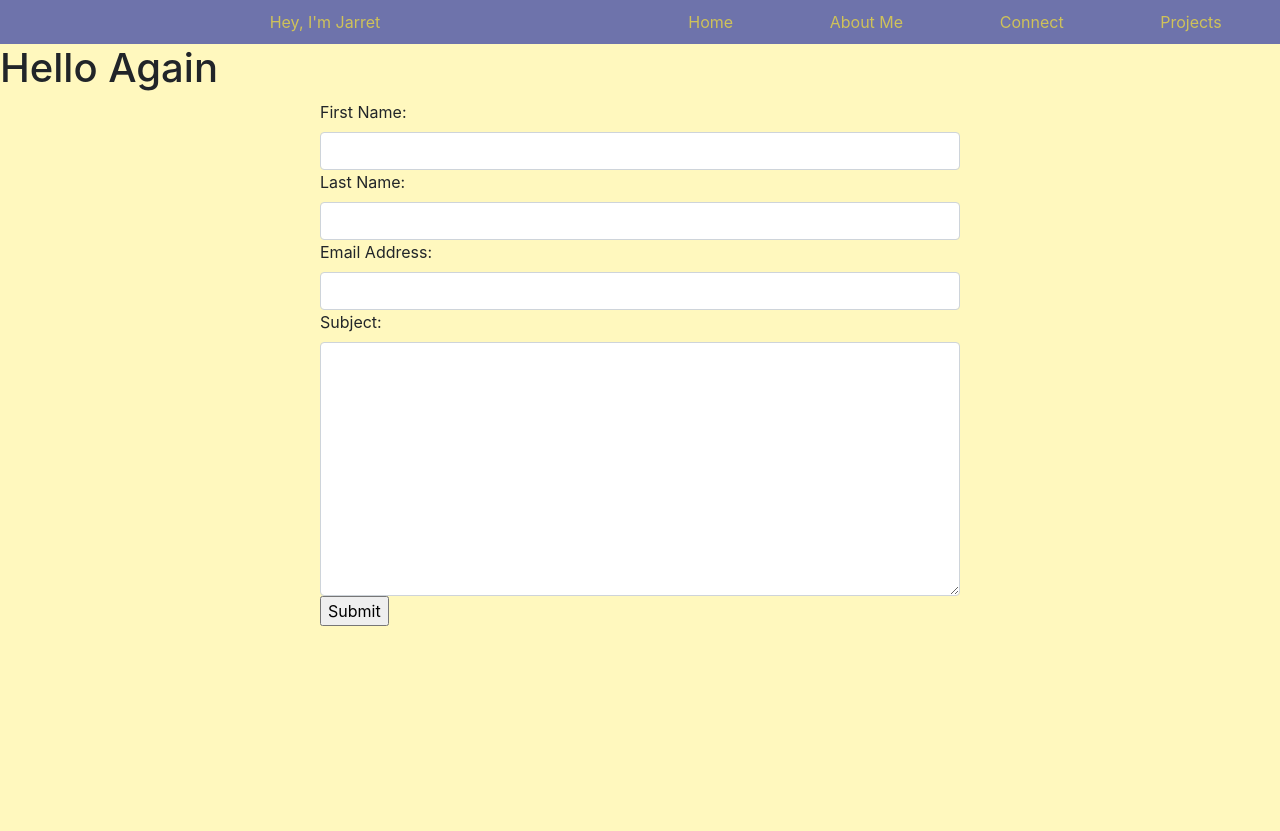
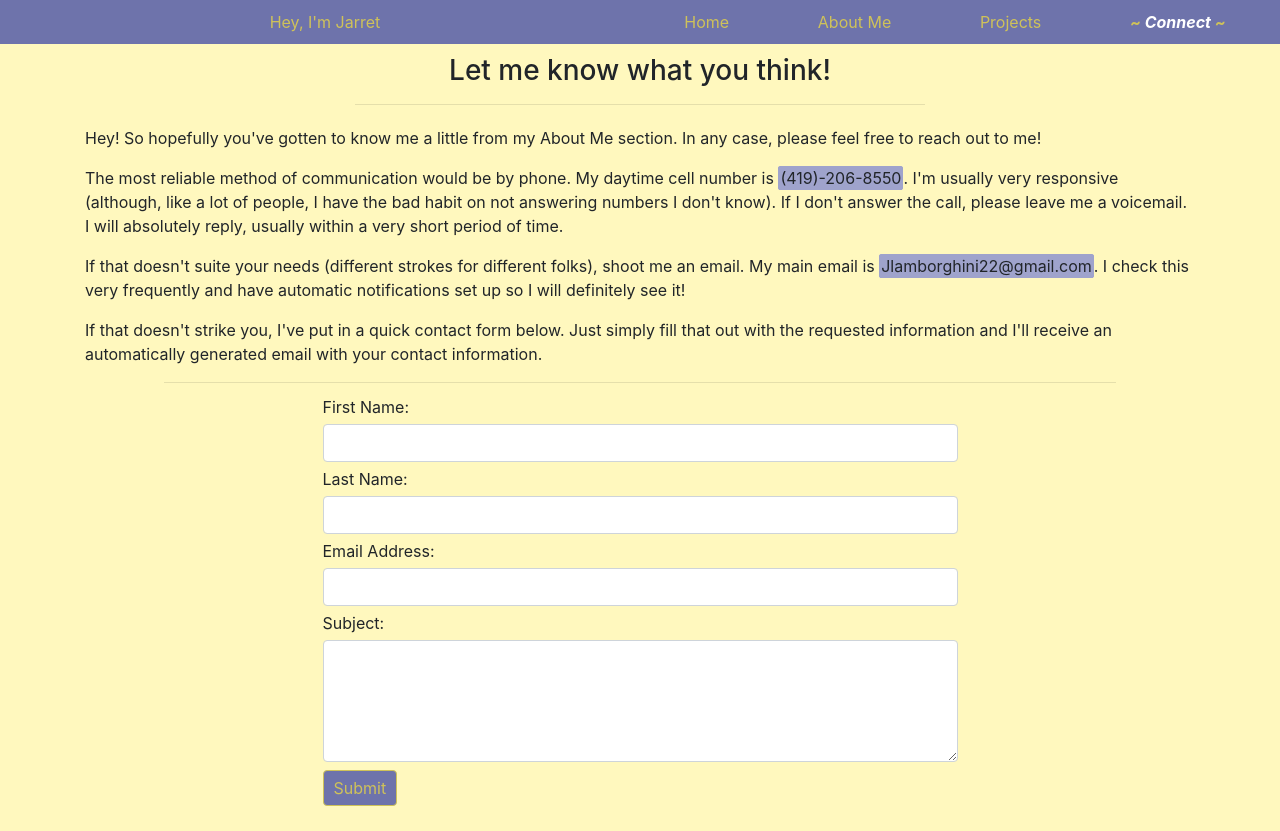
Before and after one commit to CarnsJalone/Personal, a Django app: page /connect/ in a window 1280 px wide. Before the commit the page ends 626 px from the top, so only its background shows below. Run offline with Django 3.2, Linux system fonts and the light colour scheme; parts of the project's set-up code (start-up, migrations or seed data) failed here and were passed over; some libraries are stand-ins or nearby versions.

Commit message:
CSS Updates

```diff
--- a/Personal/Home/forms.py
+++ b/Personal/Home/forms.py
@@ -20,7 +20,7 @@
     email.widget.attrs.update({ 'class' : 'form-control', 'id' : 'connect_page_form_email'})
 
     body = forms.CharField(widget=forms.Textarea, label="Subject")
-    body.widget.attrs.update({ 'class' : 'form-control', 'id' : 'connect_page_form_body'})
+    body.widget.attrs.update({ 'class' : 'form-control', 'id' : 'connect_page_form_body', 'rows' : '5'})
 
     class Meta:
         model = Connector
--- a/Personal/Home/templates/base.html
+++ b/Personal/Home/templates/base.html
@@ -25,10 +25,10 @@
       <div id="main_header_inner">
         <div id="main_header_left_half"><p>Hey, I'm Jarret</p></div>
         <div id="main_header_right_half">
-          <a href="{% url 'home' %}"><p>Home</p></a>
-          <a href="{% url 'about_me' %}"><p>About Me</p></a>
-          <a href="{% url 'connect' %}"><p>Connect</p></a>
-          <a href="{% url 'projects_home_page' %}"><p>Projects</p></a>
+          <a href="{% url 'home' %}" class="{% if navbar == 'home' %} active_header_link {% else %} inactive_header_link {% endif %}"><p>Home</p></a>
+          <a href="{% url 'about_me' %}" class="{% if navbar == 'about_me' %} active_header_link {% else %} inactive_header_link {% endif %}"><p>About Me</p></a>
+          <a href="{% url 'projects_home_page' %}" class="{% if navbar == 'projects' %} active_header_link {% else %} inactive_header_link {% endif %}"><p>Projects</p></a>
+          <a href="{% url 'connect' %}" class="{% if navbar == 'connect' %} active_header_link {% else %} inactive_header_link {% endif %}"><p>Connect</p></a>
         </div>
       </div>
     </div>
--- a/Personal/Home/templates/connect.html
+++ b/Personal/Home/templates/connect.html
@@ -2,15 +2,42 @@
 
 {% block connect %}
 
-    <h1>Hello Again</h1>
+    <div class="page_header_container container">
+        <div class="page_header_text">
+            <h3>Let me know what you think!</p>
+        </div>
 
-    <div id="connect_page_form_div">
-         <form id="connect_page_form_form" action="/connect/thanks_for_reaching_out/" method="POST">
-            {% csrf_token %}
-            {{ form }}
-            <input type="submit" id="connect_page_form_submit_button">
-         </form>
+        <hr style="width:50%">
+    </div>
 
+    <div id="connect_page_outer_container">
+
+        <div id="connect_page_introductory_text_container" class="container">
+            <p>Hey! So hopefully you've gotten to know me a little from my About Me section.
+            In any case, please feel free to reach out to me!</p>
+
+            <p>The most reliable method of communication would be by phone. My daytime cell number is <a href="tel://14192068550" target="_top">(419)-206-8550</a>. I'm
+            usually very responsive (although, like a lot of people, I have the bad habit on not answering numbers I don't know). If I don't answer the call,
+            please leave me a voicemail. I will absolutely reply, usually within a very short period of time.</p>
+
+            <p>If that doesn't suite your needs (different strokes for different folks), shoot me an email. My main email is
+            <a href="mailto:JLamborghini22@gmail.com?Subject=Hey%20Jarret%2C%20this%20is%20(tell%20me%20your%20name%20here)...&body=Just%20want%20to%20say%20that%20you%20rock!%20(Just%20kidding%20put%20your%20own%20message%20here.)">Jlamborghini22@gmail.com</a>. I check this very frequently and have automatic notifications set up so I will definitely see it!</p>
+
+            <p>If that doesn't strike you, I've put in a quick contact form below. Just simply fill that out with the requested information and I'll receive
+            an automatically generated email with your contact information.</p>
+
+        </div>
+
+        <hr id="connect_page_text_form_seperation_hr">
+
+        <div id="connect_page_form_div">
+            <form id="connect_page_form_form" action="/connect/thanks_for_reaching_out/" method="POST">
+                {% csrf_token %}
+                {{ form }}
+                <input type="submit" id="connect_page_form_submit_button" class="btn">
+            </form>
+
+        </div>
     </div>
 
 {% endblock %}
--- a/Personal/Home/views.py
+++ b/Personal/Home/views.py
@@ -39,10 +39,10 @@ from . random_name_generator import Generator
 from PDF_Parser import PDF_Handler, TextHandler
 
 def home(request):
-    return render(request, 'home.html', {})
+    return render(request, 'home.html', {'navbar' : 'home'})
 
 def about_me(request):
-    return render(request, 'about_me.html', {})
+    return render(request, 'about_me.html', {'navbar' : 'about_me'})
 
 def download_resume(request):
 
@@ -82,7 +82,8 @@ def connect(request):
                 'first_name' : first_name,
                 'last_name' : last_name,
                 'email' : email,
-                'body' : body
+                'body' : body,
+                'navbar' : 'connect',
                 }
 
 
@@ -90,23 +91,23 @@ def connect(request):
 
         else:
             form = ConnectForm()
-            return render(request, 'connect.html', {'form' : form})
+            return render(request, 'connect.html', {'form' : form, 'navbar' : 'connect'})
     else:
         form = ConnectForm()
-        return render(request, 'connect.html', {'form' : form})
+        return render(request, 'connect.html', {'form' : form, 'navbar' : 'connect'})
 
 
-    return render(request, 'connect.html', {'form':form})
+    return render(request, 'connect.html', {'form':form, 'navbar' : 'connect'})
 
 def projects(request):
-    return render(request, 'project_home_page.html', {})
+    return render(request, 'project_home_page.html', {'navbar' : 'projects'})
 
 def random_word_generator(request):
-    context = {'random_word' : generate_random_word}
+    context = {'random_word' : generate_random_word, 'navbar' : 'projects'}
     if request.method == 'GET':
         return render(request, 'random_word_generator.html', context)
     else:
-        return render(request, 'random_word_generator.html', {})
+        return render(request, 'random_word_generator.html', {'navbar' : 'projects'})
 
 def random_word_generator_ajax(request):
     generate_random_word()
@@ -180,11 +181,11 @@ def upload_pdf(request):
         else:
             form = PDF_Upload_Form()
             print('Form Invalid')
-            return render(request, 'pdf_parser.html', {'form' : form})
+            return render(request, 'pdf_parser.html', {'form' : form, 'navbar' : 'projects'})
 
     else:
         form = PDF_Upload_Form()
-        return render(request, 'pdf_parser.html', {'form' : form})
+        return render(request, 'pdf_parser.html', {'form' : form, 'navbar' : 'projects'})
 
 
 
@@ -203,6 +204,6 @@ def display_content(request):
 
     f.close()
 
-    context = {'contents' : file_content, 'file_name' : converted_file_name}
+    context = {'contents' : file_content, 'file_name' : converted_file_name, 'navbar' : 'projects'}
 
     return render(request, 'display_content.html', context)
--- a/Personal/static/css/main.css
+++ b/Personal/static/css/main.css
@@ -38,6 +38,7 @@ body {
 
   .enlarged_modal {
     top: 136.667px;
+    height:
   }
 
   .enlarged_resume_img_div {
@@ -598,6 +599,8 @@ body {
 
 /* Dimensions outside Reponsiveness */
 
+/* Base */
+
 div#main_header_outer {
   width: 100%;
   height: auto;
@@ -625,9 +628,34 @@ div#main_header_right_half {
 
 div#main_header_right_half p,
 div#main_header_right_half a {
-  color: #cfc259;
   text-align: center;
   margin: 0 auto;
+}
+
+div#main_header_right_half p:hover,
+div#main_header_right_half a:hover {
+  text-decoration: none;
+  font-weight: bold;
+}
+
+.active_header_link p {
+  font-weight: bold;
+  color: #fff;
+  font-style: italic;
+}
+
+.active_header_link p::before {
+  content: '~ ';
+  color: #cfc259;
+}
+
+.active_header_link p::after {
+  content: ' ~';
+  color: #cfc259;
+}
+
+.inactive_header_link p {
+  color: #cfc259;
 }
 
 /* About Me Page */
@@ -649,7 +677,7 @@ div#main_header_right_half a {
   height: 100%;
   border: 1px solid #6e73ab;
   margin: 10px;
-  transition: .1;
+  transition: .075s;
   z-index: 1;
   cursor: pointer;
 }
@@ -659,7 +687,7 @@ div#main_header_right_half a {
 
 .enlarged_modal {
   display: block;
-  width: 100vw;
+  width: 100%;
   height: 200vh;
   position: absolute;
   background: linear-gradient(0.375turn,#6e73ab, #000);
@@ -671,7 +699,6 @@ div#main_header_right_half a {
   height: auto;
   position: absolute;
   z-index: 2;
-
 }
 
 .enlarged_resume_img_img {
@@ -681,7 +708,7 @@ div#main_header_right_half a {
 }
 
 div#about_me_click_for_full_size_modal_container {
-  position: absolute;
+  position: fixed;
   left: 50%;
   transform: translateX(-50%);
   text-align: center;
@@ -739,11 +766,73 @@ button#resume_page_download_resume_button {
   border: 1px solid #cfc259;
 }
 
+button#resume_page_download_resume_button:hover {
+  color: #fff;
+  border: 1px solid #000;
+}
+
 
 /* Connect Page */
 
+div#connect_page_outer_container {
+  margin: 0 auto;
+  padding: 5px;
+  margin-top: 5px;
+  margin-bottom: 5px;
+}
+
+div#connect_page_introductory_text_container a {
+  text-decoration: none;
+  color: inherit;
+  border-radius: .175rem;
+  border: 2px solid #9FA3CC;
+  background-color: #9FA3CC;
+}
+
+div#connect_page_introductory_text_container a:hover {
+  border: 2px solid #000;
+  background-color: #000;
+  color: #fff;
+}
+
 div#connect_page_form_div {
   margin: 0 auto;
+  padding: 0px;
+  margin-top: 10px;
+  margin-bottom: 10px;
+}
+
+div#connect_page_form_div input[type="text"],
+div#connect_page_form_div input[type="email"],
+div#connect_page_form_div textarea {
+  padding: 0px;
+  margin-top: 2.5px;
+  margin-bottom: 2.5px;
+}
+
+div#connect_page_form_div label {
+  padding: 0px;
+  margin-top: 2.5px;
+  margin-bottom: 2.5px;
+  text-align: center;
+}
+
+input#connect_page_form_submit_button {
+  margin: 0 auto;
+  background-color: #6e73ab;
+  color: #cfc259;
+  border: 1px solid #cfc259;
+  padding-top: 5px;
+  padding-bottom: 5px;
+  padding-left: 10px;
+  padding-right: 10px;
+  margin-top: 5px;
+  margin-bottom: 5px;
+}
+
+input#connect_page_form_submit_button:hover {
+  color: #fff;
+  border: 1px solid #000;
 }
 
 ul#about_me_page_ul {
@@ -757,6 +846,50 @@ ul#about_me_page_ul {
 ul#about_me_page_ul li h5 {
   text-align: center;
 }
+
+hr#connect_page_text_form_seperation_hr {
+  margin: 0 auto;
+  width: 75%;
+}
+
+/* Thank You Page */
+
+div#thank_you_page_outer_container {
+  margin: 0 auto;
+  padding: 10px;
+  margin-top: 10px;
+  margin-bottom: 10px;
+}
+
+div#thank_you_page_outer_container p {
+  padding: 10px;
+  margin: 0px;
+}
+
+div#thank_you_page_outer_container a {
+  text-decoration: none;
+  color: inherit;
+  border-radius: .175rem;
+  border: 2px solid #9FA3CC;
+  background-color: #9FA3CC;
+}
+
+div#thank_you_page_outer_container a:hover {
+  border: 2px solid #000;
+  background-color: #000;
+  color: #fff;
+}
+
+div#thank_you_page_outer_container a:hover {
+  color: #FFF8BE;
+}
+
+div#thank_you_page_inner_container_1 {
+  text-align: center;
+}
+
+div#thank_you_page_inner_container_2 {}
+
 
 /* Projects Home Page */
 
@@ -796,6 +929,24 @@ a.project_home_project_description_links:active {
 
 a#random_word_generator_link p {
   margin: 0px;
+}
+
+/* Page Headers */
+
+div.page_header_container {
+  margin: 0 auto;
+  padding: 0px;
+  margin-top: 10px;
+  margin-bottom: 5px;
+}
+
+div.page_header_text {}
+
+div.page_header_container h3 {
+  padding: 0px;
+  margin-top: 5px;
+  margin-bottom: 5px;
+  text-align: center;
 }
 
 
```
Also changed, not shown: Personal/Home/templates/thank_you.html (+16 -5 lines), Personal/db.sqlite3.
